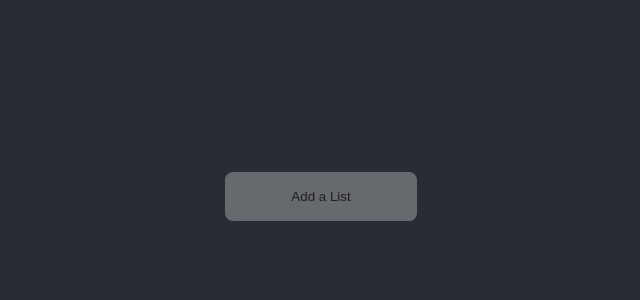
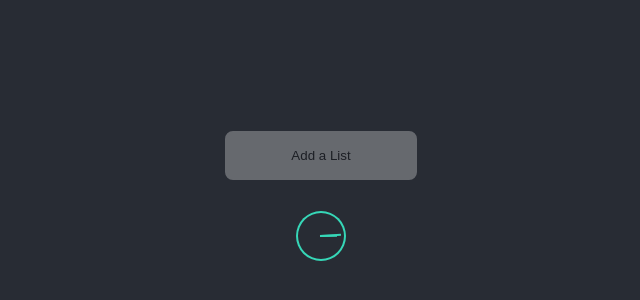
Before and after one commit to Imrumi-1111/kanban-project, a React (Create React App) app: page / in a window 1280 px wide. Shown: the part 204-504 px from the top of the page, without its empty margins (319-959 px from the left). Built offline with nearby package versions, Linux system fonts and the light colour scheme.

Commit message:
Edit, Enter Some More and Added the Input Field of In Progress

```diff
--- a/package.json
+++ b/package.json
@@ -16,6 +16,7 @@
     "react-icons": "^4.9.0",
     "react-router-dom": "^6.11.2",
     "react-scripts": "5.0.1",
+    "react-spinners": "^0.13.8",
     "web-vitals": "^2.1.4"
   },
   "scripts": {
--- a/src/components/atoms/InProgress/InProgress.js
+++ b/src/components/atoms/InProgress/InProgress.js
@@ -3,6 +3,8 @@ import styles from "./InProgress.module.css"
 import {SlOptions} from "react-icons/sl"
 import {RiDeleteBin5Fill} from "react-icons/ri"
 import {BiCommentAdd} from "react-icons/bi"
+import {GiProgression} from "react-icons/gi"
+import { ClockLoader } from 'react-spinners'
 
 
 export function InProgress() {
@@ -64,10 +66,15 @@ export function InProgress() {
   return (
     <div className={styles.main} >
 
-     { !wantToSeeList ?<button className={styles.bluffbutton} onClick={handleToView}>Add a List</button>:
+     { !wantToSeeList ?<div className={styles.bluff_container}>
+     <button className={styles.bluffbutton} onClick={handleToView}>Add a List</button>
+     <br/>
+     <ClockLoader color="#36d7b7"  />
+     </div>
+     :
      <div className={styles.container}>
         <div className={styles.container1}>
-      <p>In Progress</p>
+      <p>In Progress <GiProgression/></p>
       <button className={styles.moreoption}><SlOptions/></button>
       </div>
 
--- a/src/components/atoms/InProgress/InProgress.module.css
+++ b/src/components/atoms/InProgress/InProgress.module.css
@@ -124,6 +124,7 @@
     height:2rem;
     border: none;
     margin-bottom: 1rem;
+    margin-left: 1rem;
 
 
 }
@@ -143,6 +144,7 @@
     margin: auto;
     border: none;
     background-color: transparent;
+
 
 
 }
@@ -240,3 +242,8 @@ margin-top:1rem;
     margin: auto;
 
 }
+.bluff_container{
+    display: flex;
+    flex-direction: column;
+    align-items: center;
+}
```
Also changed, not shown: 1 other file (tests, documents, lock files or other folders).
